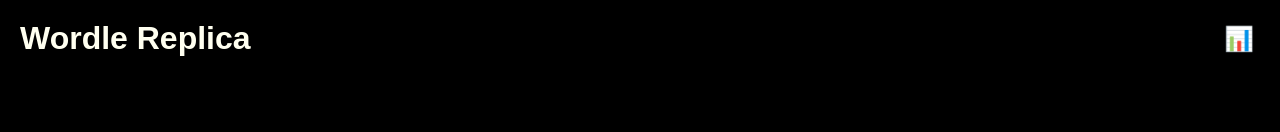
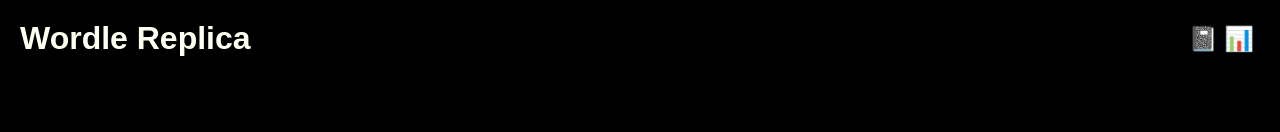
Before and after one commit to Michael-Chan-1992/wordle_replica_code, a React (Vite) app: page / in a window 1280 px wide. Shown: the top 132 px of the page. Built offline with nearby package versions, Linux system fonts and the light colour scheme.

Commit message:
added notes link

```diff
--- a/src/App.jsx
+++ b/src/App.jsx
@@ -24,7 +24,7 @@
 };
 
 const ANSWER = WORDS[Math.floor(Math.random() * WORDS.length)];
-console.log(ANSWER);
+if (import.meta.env.MODE === "development") console.log(ANSWER);
 
 const initialArr = Array(MAX_ATTEMPTS).fill(Array(WORD_LENGTH).fill(null));
 const initialStat = {
@@ -301,13 +301,34 @@
     return () => document.removeEventListener("keydown", handleKeyboardEnter);
   }, [attempts, currAttempt, keyboardDisabled]);
 
+  useEffect(() => {
+    const notesAds = document.querySelector(".arrow_box");
+    setTimeout(() => {
+      notesAds.remove();
+    }, 5000);
+  }, []);
+
   return (
     <>
       <header>
         <h1>Wordle Replica</h1>
-        <button className="open-button" onClick={openModal}>
-          📊
-        </button>
+        <div style={{ position: "relative" }}>
+          <div className="arrow_box">Try notes app</div>
+          <a
+            href="https://michael-chan-1992.github.io/notes/"
+            target="_blank"
+            title="Notes app"
+          >
+            📓
+          </a>
+          <button
+            className="open-button"
+            onClick={openModal}
+            title="Statistics"
+          >
+            📊
+          </button>
+        </div>
       </header>
       <div className="popup-container">
         <p className="popup fade-out" id="notification">
--- a/src/index.css
+++ b/src/index.css
@@ -41,6 +41,37 @@
   flex-direction: column;
   justify-content: space-between;
   overflow: hidden;
+}
+
+a {
+  text-decoration: none;
+  font-size: 24px;
+  padding-block: 1px;
+}
+
+.arrow_box {
+  position: absolute;
+  padding: 2px;
+  top: 45px;
+  left: -38px;
+  background: green;
+}
+
+.arrow_box:before {
+  bottom: 100%;
+  left: 50%;
+  border: solid transparent;
+  content: "";
+  height: 0;
+  width: 0;
+  position: absolute;
+  pointer-events: none;
+}
+
+.arrow_box:before {
+  border-bottom-color: green;
+  border-width: 12px;
+  margin-left: -12px;
 }
 
 /* attempts grid */
```
